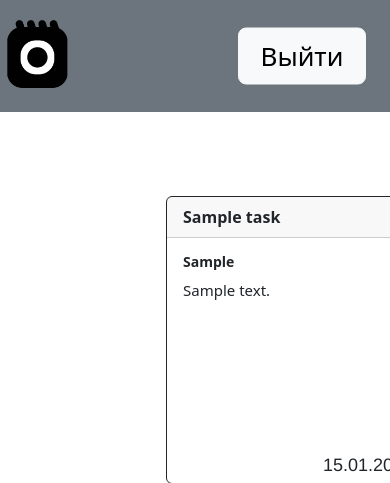
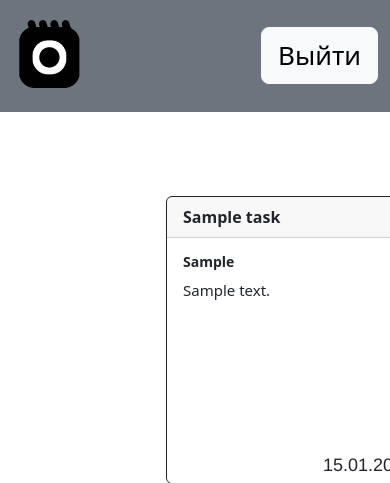
Before and after one commit to Mihendy/HWTracker, a Django app: template HWTracker/templates/main/student.html in a window 390 px wide; the page is wider, and only the part inside the window is pictured. Shown: the top 483 px of that part. Run offline with Django 4.2, Linux system fonts and the light colour scheme; tables that the repository leaves empty hold one stand-in row (values such as "Sample post"); the template is opened without the code that fills it: values that come from a table or form of the project are taken from there, most other values are stand-ins (such as "Sample title", 1, 10 or a date in 2020); some libraries are stand-ins or nearby versions.

Commit message:
absolute to flex position (navbar)

```diff
--- a/HWTracker/static/css/styles.css
+++ b/HWTracker/static/css/styles.css
@@ -101,6 +101,7 @@
     color: #FFFFFF;
     text-decoration: none;
 }
+
 /* кнопка выхода
 .exit-button-container {
   position: fixed;
@@ -223,7 +224,6 @@
 } */
 
 
-
 .theme {
     position: relative;
     left: 10px;
@@ -259,6 +259,7 @@
     text-align: right;
     color: #212529;
 }
+
 /*конец блок*/
 
 .text-container {
@@ -299,6 +300,7 @@
     padding: 93px;
     margin: 1rem;
 }
+
 .add-button img {
     width: 100px;
     height: 100px;
@@ -310,12 +312,6 @@
 }
 
 @media (max-width: 768px) {
-  #info-btn {
-    display: block;
-    left: 8rem;
-    top: 0.5rem;
-    transform: translateX(-50%);
-  }
 
     .username {
         display: none;
@@ -324,8 +320,11 @@
     .group {
         display: none;
     }
+
+    .info-btn {
+        display: inline;
     }
-
+}
 
 
 /* поле заполнения
--- a/HWTracker/templates/main/student.html
+++ b/HWTracker/templates/main/student.html
@@ -11,23 +11,29 @@
 </head>
 
 <body>
-<nav class="navbar navbar-expand-lg navbar-dark bg-secondary fixed-top">
-    <a class="navbar-brand ml-4">
-        <img src="{% static 'img/logo.png' %}" alt="Logo" width="75" height="auto">
-    </a>
+<nav class="navbar navbar-expand navbar-dark bg-secondary fixed-top">
+    <div class="container-fluid">
 
-    <a class="position-absolute group" style="left: 6rem;">
-        <img style="filter: invert(1)" src="{% static 'img/group.png' %}" alt="Group" width="25">
-    </a>
+        <div class="d-flex align-items-center">
+            <a class="navbar-brand">
+                <img src="{% static 'img/logo.png' %}" alt="Logo" width="75" height="auto">
+            </a>
+            <div class="group p-2">
+                <img style="filter: invert(1)" src="{% static 'img/group.png' %}" alt="Group" width="25">
+            </div>
+            <div class="fw-bold group" style="font-size: 20px; color: #ffffff;">{{ group }}</div>
+        </div>
 
-    <div class="fw-bold position-absolute group" style="left: 8rem; font-size: 20px; color: #ffffff;">{{ group }}</div>
+        <div class="d-flex align-items-center">
+            <div class="fw-bold username p-2"
+                 style="font-size: 20px; color: #ffffff;">{{ first_name }} {{ last_name }}</div>
 
-    <div class="fw-bold position-absolute username"
-         style="right: 12rem; font-size: 20px; color: #ffffff;">{{ first_name }} {{ last_name }}</div>
+            <a href="/logout" class="btn btn-light btn-lg" style="font-size: 26px" role="button">Выйти</a>
+        </div>
 
-    <a href="/logout" class="btn btn-light btn-lg position-absolute top-50 end-0 translate-middle-y me-4"
-       style="width: 8rem; font-size: 26px" role="button">Выйти</a>
+    </div>
 </nav>
+
 
 <a class="tg-button">
     <img src="{% static 'img/tg.png' %}" alt="Telegram">
```
Lines whose indentation alone changed are shown as unchanged.
